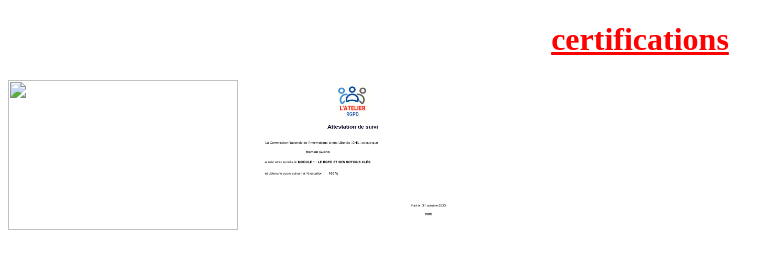
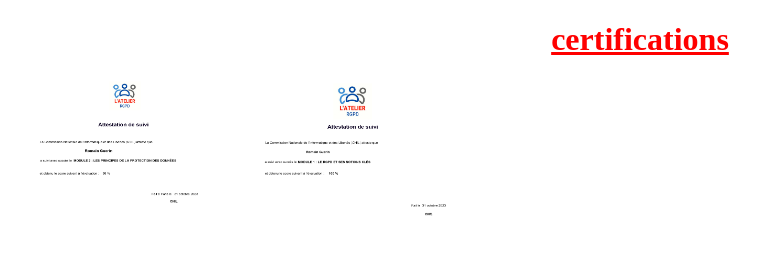
Before and after one commit to romainGuerin0/TPsu, a plain HTML site: page certification.html in a window 1280 px wide. Shown: the whole page, without its empty margins (0-784 px from the left). Drawn offline with Linux system fonts and the light colour scheme.

Commit message:
Add files via upload

```diff
--- a/certification.html
+++ b/certification.html
@@ -11,7 +11,7 @@
 
 <body>
 
-    <img src="attestion.jpg"width="230" height="150">
+    <img src="attestation.jpg"width="230" height="150">
     <img src="certificat.jpg"width="230" height="150">
 </body>
 </html>
```
